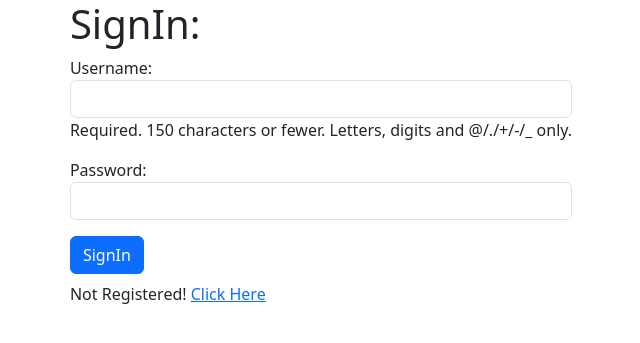
After one commit to Benup211/NyxusByte_Internship, a Django app: page /login/ in a window 1280 px wide. The commit adds this page. Shown: the top 343 px of the page, without its empty margins (319-959 px from the left). Run offline with Django 5.2, Linux system fonts and the light colour scheme.

Commit message:
Login issue

```diff
--- a/django_task_5/product_shop/product_app/forms.py
+++ b/django_task_5/product_shop/product_app/forms.py
@@ -1,6 +1,6 @@
 from django import forms
 from .models import Product
-
+from django.contrib.auth.models import User
 class ProductForm(forms.ModelForm):
     class Meta:
         model=Product
@@ -11,3 +11,20 @@ class ProductForm(forms.ModelForm):
             'price': forms.NumberInput(attrs={'class': 'form-control'}),
             'description': forms.Textarea(attrs={'class': 'form-control'}),
         }
+class RegisterForm(forms.ModelForm):
+    class Meta:
+        model=User
+        fields = ['username', 'email', 'password']
+        widgets={
+            'username': forms.TextInput(attrs={'class': 'form-control'}),
+            'email': forms.TextInput(attrs={'class': 'form-control'}),
+            'password': forms.PasswordInput(attrs={'class': 'form-control'}),
+        }
+class LoginForm(forms.ModelForm):
+    class Meta:
+        model=User
+        fields=['username','password']
+        widgets={
+            'username': forms.TextInput(attrs={'class': 'form-control'}),
+            'password': forms.PasswordInput(attrs={'class': 'form-control'}),
+        }
--- /dev/null
+++ b/django_task_5/product_shop/product_app/templates/product_app/login.html
@@ -0,0 +1,25 @@
+<!DOCTYPE html>
+<html lang="en">
+<head>
+    <meta charset="UTF-8">
+    <meta name="viewport" content="width=device-width, initial-scale=1.0">
+    <title>Login</title>
+    <link href="https://cdn.jsdelivr.net/npm/bootstrap@5.3.2/dist/css/bootstrap.min.css" rel="stylesheet" integrity="sha384-T3c6CoIi6uLrA9TneNEoa7RxnatzjcDSCmG1MXxSR1GAsXEV/Dwwykc2MPK8M2HN" crossorigin="anonymous">
+</head>
+<body>
+    <div class="container d-flex align-items-center justify-content-center">
+        <div class="row">
+            <div class="col-lg-3 col-md-8 col-sm-10 w-100">
+                <h1>SignIn:</h1>
+                <form method="post" action="{% url 'product_app:login' %}">
+                    {% csrf_token %}
+                    {{ form.as_p }}
+                    <button class="btn btn-primary" type="submit">SignIn</button>
+                </form>
+                <p class="mt-2">Not Registered! <a href="{% url 'product_app:register' %}">Click Here</a></p>
+            </div>
+        </div>
+    </div>
+    <script src="https://cdn.jsdelivr.net/npm/bootstrap@5.3.2/dist/js/bootstrap.bundle.min.js" integrity="sha384-C6RzsynM9kWDrMNeT87bh95OGNyZPhcTNXj1NW7RuBCsyN/o0jlpcV8Qyq46cDfL" crossorigin="anonymous"></script>
+</body>
+</html>
--- a/django_task_5/product_shop/product_app/urls.py
+++ b/django_task_5/product_shop/product_app/urls.py
@@ -1,8 +1,11 @@
 from django.urls import path
-from .views import create_product,product_display,product_detail
+from .views import *
 app_name="product_app"
 urlpatterns=[
     path('',create_product.as_view(),name="create"),
     path('display/',product_display.as_view(),name="display"),
     path('detail/<int:id>/',product_detail.as_view(),name="detail"),
+    path('register/',RegisterUser.as_view(),name="register"),
+    path('login/',LoginView.as_view(),name="login"),
+    path('logout/',LogoutView.as_view(),name="logout"),
 ]
--- a/django_task_5/product_shop/product_app/views.py
+++ b/django_task_5/product_shop/product_app/views.py
@@ -1,8 +1,8 @@
 from django.shortcuts import render,redirect
 from django.views import View
-from .forms import ProductForm
+from .forms import ProductForm,RegisterForm,LoginForm
 from .models import Product
-
+from django.contrib.auth import login,authenticate,logout
 class create_product(View):
     def get(self,request):
         product_form=ProductForm()
@@ -35,3 +35,33 @@ class product_detail(View):
     def get(self,request,id):
         get_product=Product.objects.filter(id=id)
         return render(request,'product_app/detail_product.html',{'product':get_product[0]})
+
+class RegisterUser(View):
+    def get(self,request):
+        return render(request,'product_app/register.html',{'form':RegisterForm()})
+
+    def post(self,request):
+        register_val=RegisterForm(request.POST)
+        if register_val.is_valid():
+            register_val.save()
+            return redirect("product_app:login")
+        else:
+            return render(request,'product_app/register.html',{'form':RegisterForm()})
+class LoginView(View):
+    def get(self,request):
+        return render(request,'product_app/login.html',{'form':LoginForm()})
+    def post(self,request):
+        login_val=LoginForm(request.POST)
+        if login_val.is_valid():
+            username=login_val['username']
+            password=login_val['password']
+            userExist=authenticate(username=username,password=password)
+            if userExist is not None:
+                login(request,userExist)
+            return redirect('product_app:display')
+        else:
+            return render(request,'product_app/login.html',{'form':RegisterForm()})
+class LogoutView(View):
+    def get(self,request):
+        logout(request.user)
+        return redirect('product_app:login')
--- a/django_task_5/product_shop/templates/navbar.html
+++ b/django_task_5/product_shop/templates/navbar.html
@@ -12,6 +12,9 @@
           <li class="nav-item">
             <a class="nav-link {{display}}" href="{% url 'product_app:display' %}">Display</a>
           </li>
+          <li class="nav-item">
+            <a class="nav-link {{display}} text-danger" href="{% url 'product_app:logout' %}">Logout</a>
+          </li>
       </div>
     </div>
   </nav>
```
Also changed, not shown: django_task_5/product_shop/product_app/templates/product_app/register.html (added, +25 -0 lines), django_task_5/product_shop/db.sqlite3.
